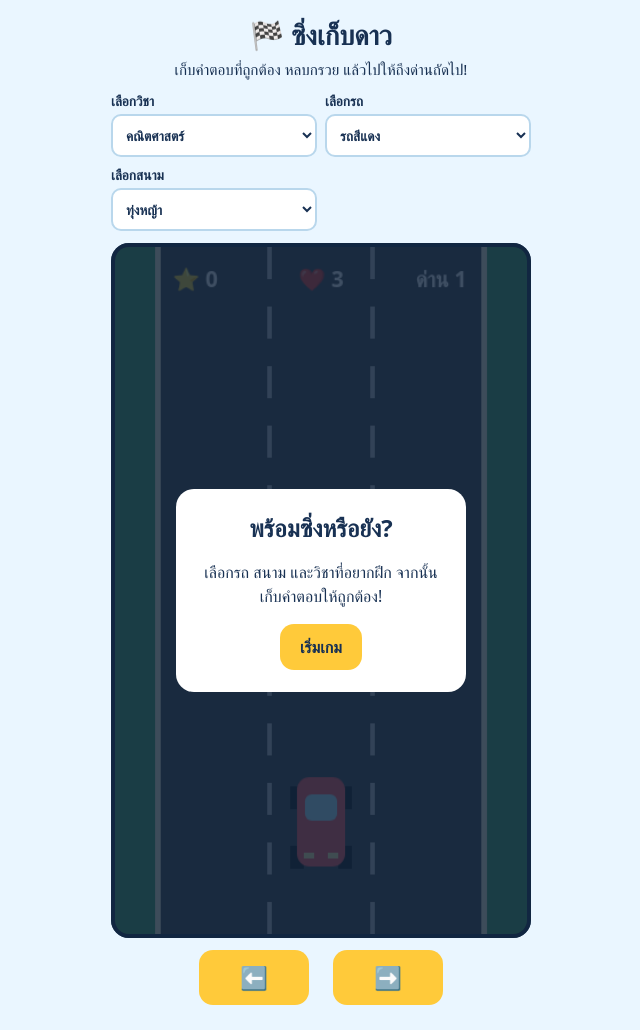
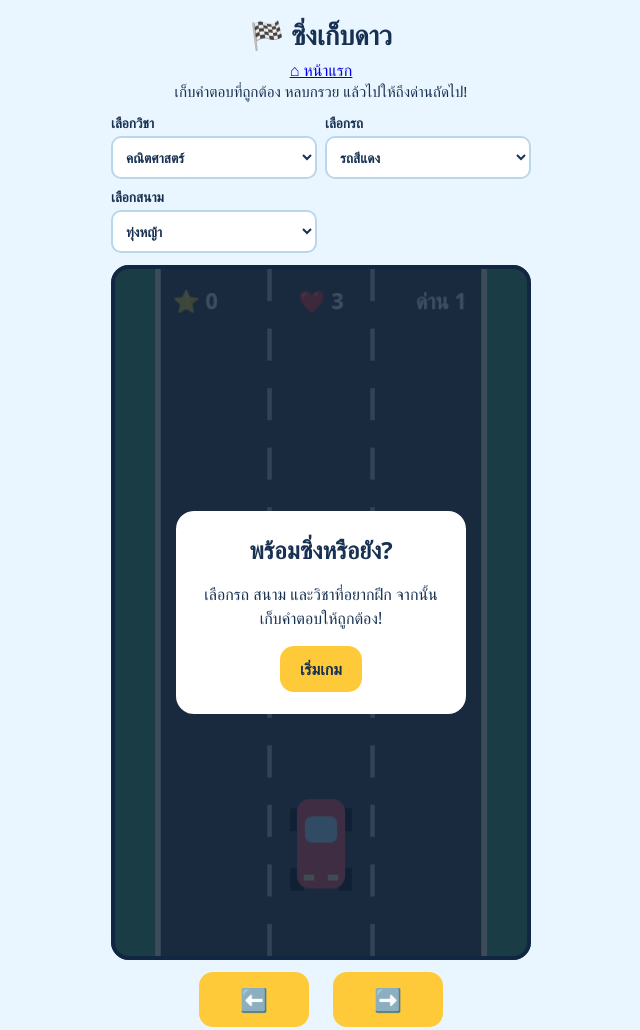
Before and after one commit to Dragonyok/Skilldragonyok, a plain HTML site: page sing-kep-dao.html in a window 1280 px wide. Shown: the whole page, without its empty margins (319-959 px from the left). Drawn offline with Linux system fonts and the light colour scheme.

Commit message:
Add files via upload

```diff
--- a/sing-kep-dao.html
+++ b/sing-kep-dao.html
@@ -89,7 +89,10 @@
 </head>
 <body>
   <main class="game">
-    <h1>🏁 ซิ่งเก็บดาว</h1>
+    <div class="game-top">
+  <h1>🏁 ซิ่งเก็บดาว</h1>
+  <a class="home-btn" href="index.html">⌂ หน้าแรก</a>
+</div>
     <p class="help">เก็บคำตอบที่ถูกต้อง หลบกรวย แล้วไปให้ถึงด่านถัดไป!</p>
 
     <div class="options">
```
